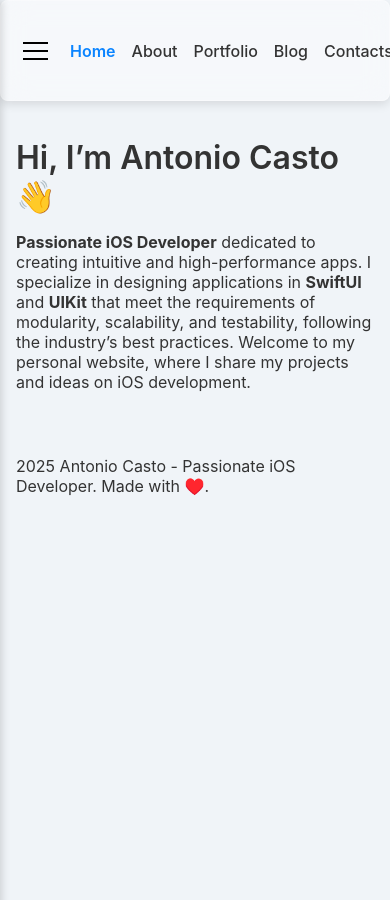
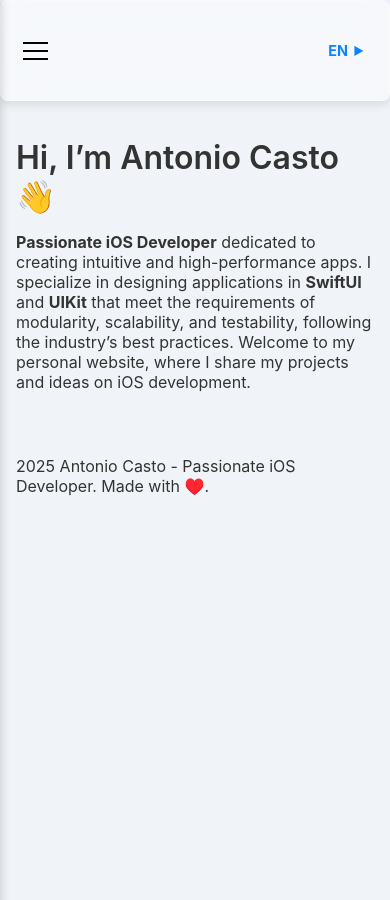
Before and after one commit to antoniocasto/acasto.dev, a Jekyll site: the page built from en/index.markdown, in a window 390 px wide. Built offline with Jekyll 4.4.1, drawn with Linux system fonts in a browser that asks for light colours.

Commit message:
Refactor navigation and side menu for improved usability and accessibility

```diff
--- a/_layouts/default.html
+++ b/_layouts/default.html
@@ -11,13 +11,13 @@
   <!-- Header with navigation bar -->
   <header class="site-header glass-panel">
     <nav class="nav-bar container">
-      <!-- Left side: contains burger button and desktop menu -->
+      <!-- Nav Left: Contains burger button (mobile) and desktop menu -->
       <div class="nav-left">
-        <!-- Burger button (visible on mobile) -->
-        <button class="menu-toggle" aria-label="Apri menu">
+        <!-- Burger button, always present on mobile -->
+        <button class="menu-toggle" aria-label="Open menu">
           <span class="burger-icon"></span>
         </button>
-        <!-- Desktop horizontal menu (visible on larger screens) -->
+        <!-- Desktop menu (visible on wide screens) -->
         <ul class="menu desktop-menu">
           <li {% if page.ref == "home" %}class="active"{% endif %}>
             <a href="{{ site.baseurl }}/{{ page.lang }}/">
@@ -47,7 +47,7 @@
         </ul>
       </div>
 
-      <!-- Right side: language selector always visible -->
+      <!-- Nav Right: Language selector (always visible, fixed on the right) -->
       <div class="nav-right">
         <details class="language-dropdown">
           <summary>{{ page.lang | upcase }}</summary>
@@ -74,9 +74,9 @@
 
   <!-- Side menu for mobile devices -->
   <div class="side-menu">
+    <!-- Side menu header with close button -->
     <div class="side-menu-header">
-      <!-- Close button -->
-      <button class="close-menu" aria-label="Chiudi menu">&times;</button>
+      <button class="close-menu" aria-label="Close menu">&times;</button>
     </div>
     <!-- Mobile menu items -->
     <ul class="menu">
--- a/_sass/_about.scss
+++ b/_sass/_about.scss
@@ -20,11 +20,11 @@
 .circular-container::before {
   content: "";
   position: absolute;
-  top: -4px; /* Spazio di 2px tra anello e container */
+  top: -4px;
   left: -4px;
   width: calc(100% + 8px);
   height: calc(100% + 8px);
-  border: 2px solid #0a84ff; /* Colore primario */
+  border: 2px solid #0a84ff;
   border-radius: 50%;
   box-sizing: border-box;
 }
--- a/_sass/_nav.scss
+++ b/_sass/_nav.scss
@@ -115,7 +115,7 @@
   background: none;
   border: none;
   cursor: pointer;
-  display: none; // Default hidden on desktop; shown via media query
+  display: none; // Hidden by default on desktop; shown via media query
 }
 
 .burger-icon {
@@ -226,11 +226,11 @@
 @media (max-width: 768px) {
   // Hide desktop menu on mobile
   .desktop-menu {
-    display: none;
+    display: none !important;
   }
   // Show burger button on mobile
   .menu-toggle {
-    display: block;
+    display: block !important;
   }
 }
 
--- a/assets/js/main.js
+++ b/assets/js/main.js
@@ -1,37 +1,30 @@
-document.addEventListener('click', function(e) {
-  const dropdown = document.querySelector('.language-dropdown');
-  if (dropdown && !dropdown.contains(e.target)) {
-    dropdown.removeAttribute('open');
-  }
-});
-
 document.addEventListener('DOMContentLoaded', function() {
   const menuToggle = document.querySelector('.menu-toggle');
   const sideMenu = document.querySelector('.side-menu');
   const closeMenu = document.querySelector('.close-menu');
 
-  // Apri il side menu
-  menuToggle.addEventListener('click', function() {
+  // Open side menu when burger button is clicked
+  menuToggle.addEventListener('click', function(e) {
+    e.stopPropagation();
     sideMenu.classList.add('open');
   });
 
-  // Chiudi il side menu
-  closeMenu.addEventListener('click', function() {
+  // Close side menu when close button is clicked
+  closeMenu.addEventListener('click', function(e) {
+    e.stopPropagation();
     sideMenu.classList.remove('open');
   });
 
-  // Chiudi il side menu cliccando fuori
+  // Close side menu when clicking outside
   document.addEventListener('click', function(e) {
-    if (sideMenu.classList.contains('open') &&
-        !sideMenu.contains(e.target) &&
-        !menuToggle.contains(e.target)) {
+    if (sideMenu.classList.contains('open') && !sideMenu.contains(e.target) && !menuToggle.contains(e.target)) {
       sideMenu.classList.remove('open');
     }
   });
 
-  // Se si ridimensiona lo schermo oltre 768px e il side menu è aperto, chiudilo
+  // Close side menu on window resize if above mobile breakpoint
   window.addEventListener('resize', function() {
-    if (window.innerWidth > 768 && sideMenu.classList.contains('open')) {
+    if (window.innerWidth >= 769 && sideMenu.classList.contains('open')) {
       sideMenu.classList.remove('open');
     }
   });
```
